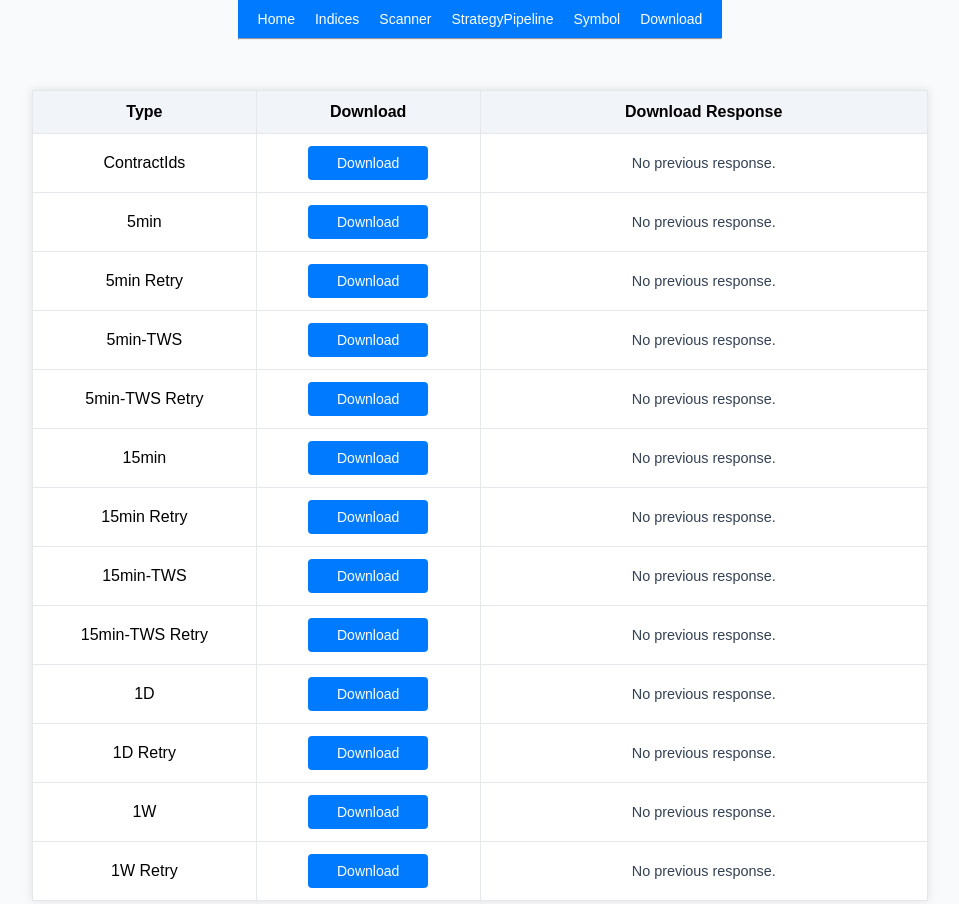
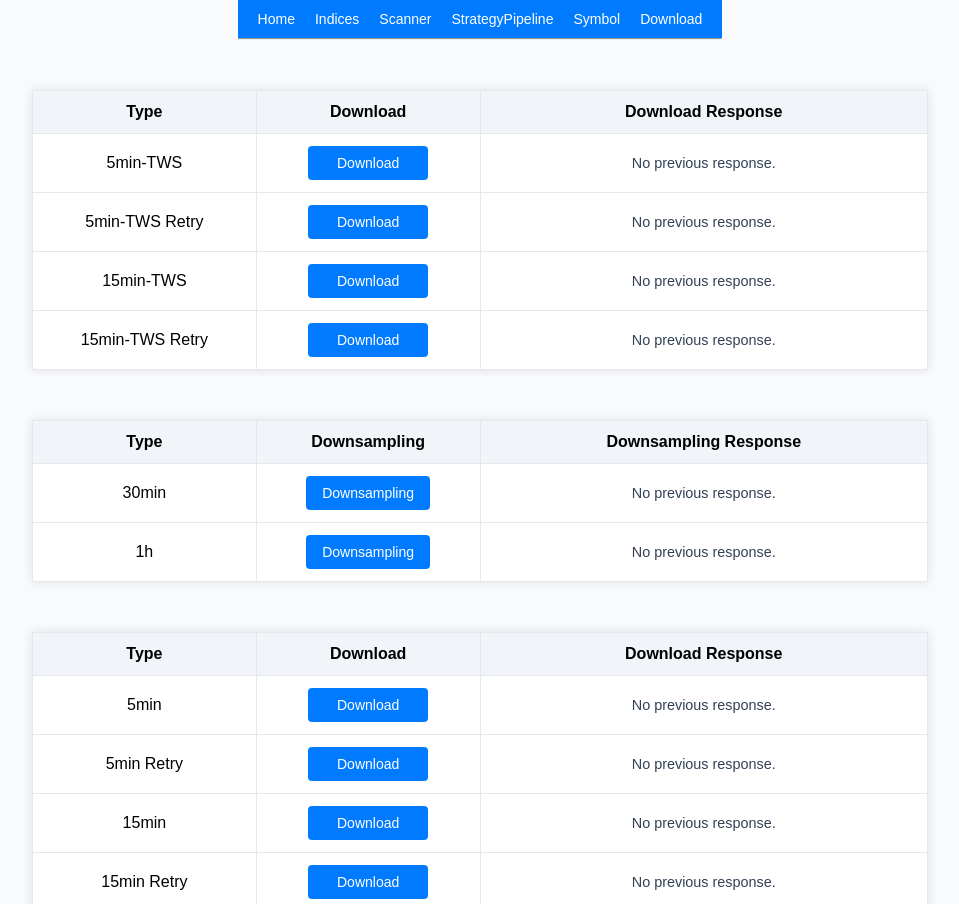
Before and after one commit to vgy/QuantLab, a website built with Vite: page src/WebUI/pages/download.html in a window 1280 px wide. Shown: the top 904 px of the page, without its empty margins (160-1119 px from the left). Built offline with nearby package versions, Linux system fonts and the light colour scheme.

Commit message:
refactor: [WebUI] Move TWS items to top of download page
Move TWS download items to top of download page, while
moving REST download items to bottom of download page.

```diff
--- a/src/WebUI/assets/css/pages/download.css
+++ b/src/WebUI/assets/css/pages/download.css
@@ -7,7 +7,7 @@ body {
   justify-content: center;
   align-items: center;
   min-height: 100vh;
-  margin: 0;
+  margin: 0 0 15px 0;
 }
 
 table {
--- a/src/WebUI/assets/js/pages/download.js
+++ b/src/WebUI/assets/js/pages/download.js
@@ -1,17 +1,20 @@
-const downloadTypes = [
-  "ContractIds",
+const downloadRestTypes = [
   "5min",
   "5min Retry",
-  "5min-TWS",
-  "5min-TWS Retry",
   "15min",
   "15min Retry",
-  "15min-TWS",
-  "15min-TWS Retry",
   "1D",
   "1D Retry",
   "1W",
   "1W Retry",
+  "ContractIds",
+];
+
+const downloadTwsTypes = [
+  "5min-TWS",
+  "5min-TWS Retry",
+  "15min-TWS",
+  "15min-TWS Retry",
 ];
 
 const downsamplingTypes = ["30min", "1h"];
@@ -30,7 +33,7 @@ function getCookie(name) {
     ?.split("=")[1];
 }
 
-const downloadTableBody = document.getElementById("downloadTableBody");
+function downloadFromIbkr(downloadContainer, downloadTypes) {
   downloadTypes.forEach((type) => {
     const tr = document.createElement("tr");
     const key = type.replace(/\s+/g, "_").toLowerCase();
@@ -41,7 +44,7 @@ downloadTypes.forEach((type) => {
   <td class="response" id="download-resp-${key}">Loading previous data...</td>
   `;
 
-  downloadTableBody.appendChild(tr);
+    downloadContainer.appendChild(tr);
 
     const saved = getCookie(`download_resp_${key}`);
     document.getElementById(`download-resp-${key}`).textContent = saved
@@ -88,6 +91,13 @@ downloadTypes.forEach((type) => {
       }
     });
   });
+}
+
+const downloadRestTableBody = document.getElementById("downloadRestTableBody");
+downloadFromIbkr(downloadRestTableBody, downloadRestTypes);
+
+const downloadTwsTableBody = document.getElementById("downloadTwsTableBody");
+downloadFromIbkr(downloadTwsTableBody, downloadTwsTypes);
 
 const downsamplingTableBody = document.getElementById("downsamplingTableBody");
 downsamplingTypes.forEach((type) => {
--- a/src/WebUI/pages/download.html
+++ b/src/WebUI/pages/download.html
@@ -11,7 +11,7 @@
   </head>
   <body>
     <div data-include="../partials/header.html"></div>
-    <table id="downloadTable">
+    <table id="downloadTwsTable">
       <thead>
         <tr>
           <th>Type</th>
@@ -19,7 +19,7 @@
           <th>Download Response</th>
         </tr>
       </thead>
-      <tbody id="downloadTableBody"></tbody>
+      <tbody id="downloadTwsTableBody"></tbody>
     </table>
     <table id="downsamplingTable">
       <thead>
@@ -31,6 +31,16 @@
       </thead>
       <tbody id="downsamplingTableBody"></tbody>
     </table>
+    <table id="downloadRestTable">
+      <thead>
+        <tr>
+          <th>Type</th>
+          <th>Download</th>
+          <th>Download Response</th>
+        </tr>
+      </thead>
+      <tbody id="downloadRestTableBody"></tbody>
+    </table>
     <script type="module" src="../assets/js/pages/download.js"></script>
   </body>
 </html>
```
Lines whose indentation alone changed are shown as unchanged.
